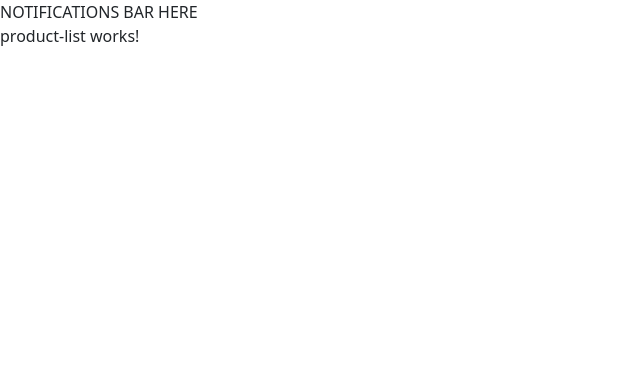
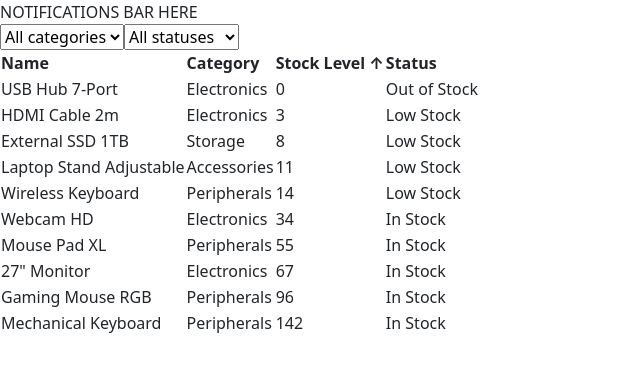
Before and after one commit to MTHP20/warehouse-dashboard, an Angular app in the folder warehouse-dashboard/: page / in a window 1280 px wide. Shown: the top 372 px of the page, without its empty margins (0-640 px from the left). Built offline with nearby package versions, Linux system fonts and the light colour scheme.

Commit message:
Update -  Added category/status filters, stock sorting and product navigation. Implemented basic html skeleton to retrieve the mock data.

```diff
--- a/warehouse-dashboard/src/app/features/products/components/product-list/product-list.component.html
+++ b/warehouse-dashboard/src/app/features/products/components/product-list/product-list.component.html
@@ -1 +1,55 @@
-<p>product-list works!</p>
+<div>
+  <div>
+    <select [formControl]="categoryFilter">
+      <option value="">All categories</option>
+      <option value="Peripherals">Peripherals</option>
+      <option value="Electronics">Electronics</option>
+      <option value="Storage">Storage</option>
+    </select>
+    <select [formControl]="statusFilter">
+      <option value="">All statuses</option>
+      <option value="In Stock">In Stock</option>
+      <option value="Low Stock">Low Stock</option>
+      <option value="Out of Stock">Out of Stock</option>
+    </select>
+  </div>
+
+  @if (filteredProducts$ | async; as products) {
+    @if (products.length === 0) {
+      <div class="empty-state">
+        <p>No products match your filters.</p>
+      </div>
+    } @else {
+      <table>
+        <thead>
+          <tr>
+            <th>Name</th>
+            <th>Category</th>
+            <th (click)="toggleSort()">
+              Stock Level {{ currentSort === 'asc' ? '↑' : '↓' }}
+            </th>
+            <th>Status</th>
+          </tr>
+        </thead>
+        <tbody>
+          @for (product of products; track product.id) {
+            <tr (click)="goToProduct(product)">
+              <td>{{ product.name }}</td>
+              <td>{{ product.category }}</td>
+              <td>{{ product.stockLevel }}</td>
+              <td>
+                <span>
+                  {{ product.status }}
+                </span>
+              </td>
+            </tr>
+          }
+        </tbody>
+      </table>
+    }
+  } @else {
+    <div>
+      <p>Loading...</p>
+    </div>
+  }
+</div>
--- a/warehouse-dashboard/src/app/features/products/components/product-list/product-list.component.ts
+++ b/warehouse-dashboard/src/app/features/products/components/product-list/product-list.component.ts
@@ -1,39 +1,70 @@
-import { Component, inject } from '@angular/core';
+import { Component, inject, OnInit } from '@angular/core';
 import { ProductService } from '../../../../core/services/product.service';
-import { FormControl } from '@angular/forms';
+import { FormControl, ReactiveFormsModule } from '@angular/forms';
 import { Router } from '@angular/router';
-import { BehaviorSubject, combineLatest, map, startWith } from 'rxjs';
+import { BehaviorSubject, combineLatest, map, Observable, startWith } from 'rxjs';
+import { Product } from '../../../../core/models/product.model';
+import { AsyncPipe } from '@angular/common';
 
-type sortOrder = 'asc' | 'desc';
+type SortOrder = 'asc' | 'desc';
 
 @Component({
   selector: 'app-product-list',
-  imports: [],
+  imports: [
+    ReactiveFormsModule,
+    AsyncPipe
+  ],
   templateUrl: './product-list.component.html',
   styleUrl: './product-list.component.scss',
 })
-export class ProductListComponent {
-  private router = inject(Router);
-  private productService = inject(ProductService);
-
+export class ProductListComponent implements OnInit {
   categoryFilter = new FormControl('');
   statusFilter = new FormControl('');
+  currentSort: SortOrder = 'asc';
 
-  private sortOrder$ = new BehaviorSubject<sortOrder>('asc');
-  currentSort: sortOrder = 'asc';
+  private sortOrder$ = new BehaviorSubject<SortOrder>('asc');
+  private products$!: Observable<Product[]>;
+  filteredProducts$!: Observable<Product[]>;
 
-  private products = this.productService.getProducts();
+  constructor(
+    private router: Router,
+    private productService: ProductService
+  ) { }
 
-  // filteredProducts$ = combineLatest([
-  //   this.productService.getProducts(),
-  //   this.categoryFilter.valueChanges.pipe(startWith('')),
-  //   this.statusFilter.valueChanges.pipe(startWith('')),
-  //   this.sortOrder$
-  // ]).pipe(
-  //   map(([products, category, status, sort]) =>
-  //     this.applyFiltersAndSort(products, category ?? '', status ?? '', sort)
-  //   )
-  // );
+  ngOnInit(): void {
+    this.products$ = this.productService.getProducts();
 
+    this.filteredProducts$ = combineLatest([
+      this.products$,
+      this.categoryFilter.valueChanges.pipe(startWith('')),
+      this.statusFilter.valueChanges.pipe(startWith('')),
+      this.sortOrder$
+    ]).pipe(
+      map(([products, category, status, sort]) =>
+        this.applyFilterAndSort(products, category ?? '', status ?? '', sort)
+      )
+    );
+  }
+
+  toggleSort(): void {
+    const next: SortOrder = this.currentSort === 'asc' ? 'desc' : 'asc';
+    this.currentSort = next;
+    this.sortOrder$.next(next);
+  }
+
+  goToProduct(product: Product): void {
+    this.router.navigate(['/products'], { queryParams: { id: product.id } });
+  }
+
+  applyFilterAndSort(products: Product[], category: string, status: string, sort: SortOrder): Product[] {
+    return products
+      .filter(p => category ? p.category === category : true)
+      .filter(p => status ? p.status === status : true)
+      .sort((a, b) =>
+        sort === 'asc'
+          ? a.stockLevel - b.stockLevel
+          : b.stockLevel - a.stockLevel
+      );
+  }
 
 }
--- a/warehouse-dashboard/src/app/features/products/products.routes.ts
+++ b/warehouse-dashboard/src/app/features/products/products.routes.ts
@@ -16,7 +16,7 @@ export const PRODUCTS_ROUTES: Routes = [
           ),
       },
       {
-        path: 'detail',
+        path: 'products',
         loadComponent: () =>
           import('./components/product-detail/product-detail.component').then(
             m => m.ProductDetailComponent
```
